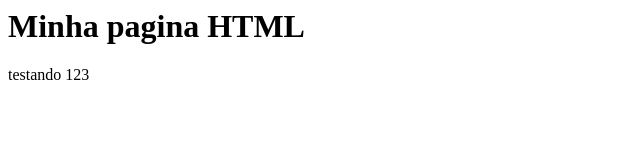
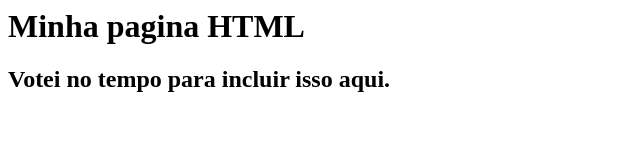
Before and after one commit to willamys/gama-no-git, a plain HTML site: page index.html in a window 1280 px wide. Shown: the whole page, without its empty margins (0-640 px from the left). Drawn offline with Linux system fonts and the light colour scheme.

Commit message:
Alteração do index.html após voltar para versão x

```diff
--- a/index.html
+++ b/index.html
@@ -7,8 +7,7 @@
 <body>
 
 	<h1> Minha pagina HTML</h1>
-	<p>testando 123</p>
-
+	<h2> Votei no tempo para incluir isso aqui.
 </body>
 
 </html>
```
